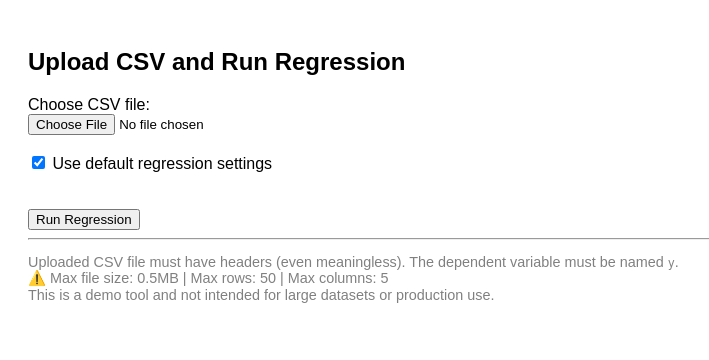
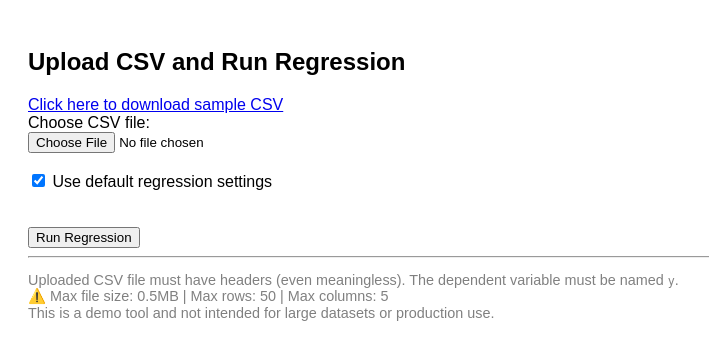
Before and after one commit to mark-2141/regression_azure, a Flask app: page / in a window 1280 px wide. Shown: the top 360 px of the page, without its empty margins (0-709 px from the left). Run offline with Flask 3, Linux system fonts and the light colour scheme.

Commit message:
Update index.html
add sample sample csv download button

```diff
--- a/templates/index.html
+++ b/templates/index.html
@@ -27,6 +27,10 @@
 <body>
 
     <h2>Upload CSV and Run Regression</h2>
+
+    <a href="https://github.com/mark-2141/regression_azure/blob/28720323f72cf66046560f5261462db0b90a2853/sample/example.csv" download>
+      Click here to download sample CSV
+    </a>
 
     {% if success %}
     <p style="color: green; font-weight: bold;">
```
